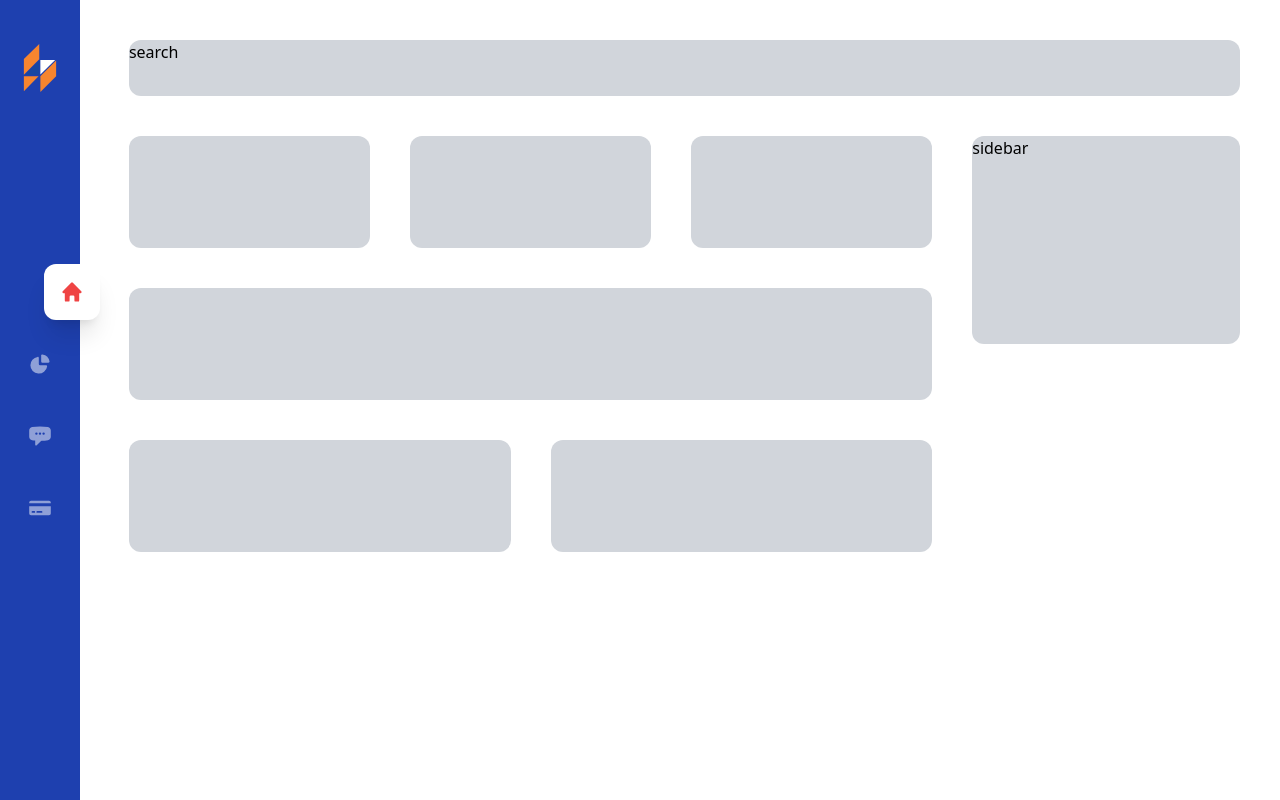
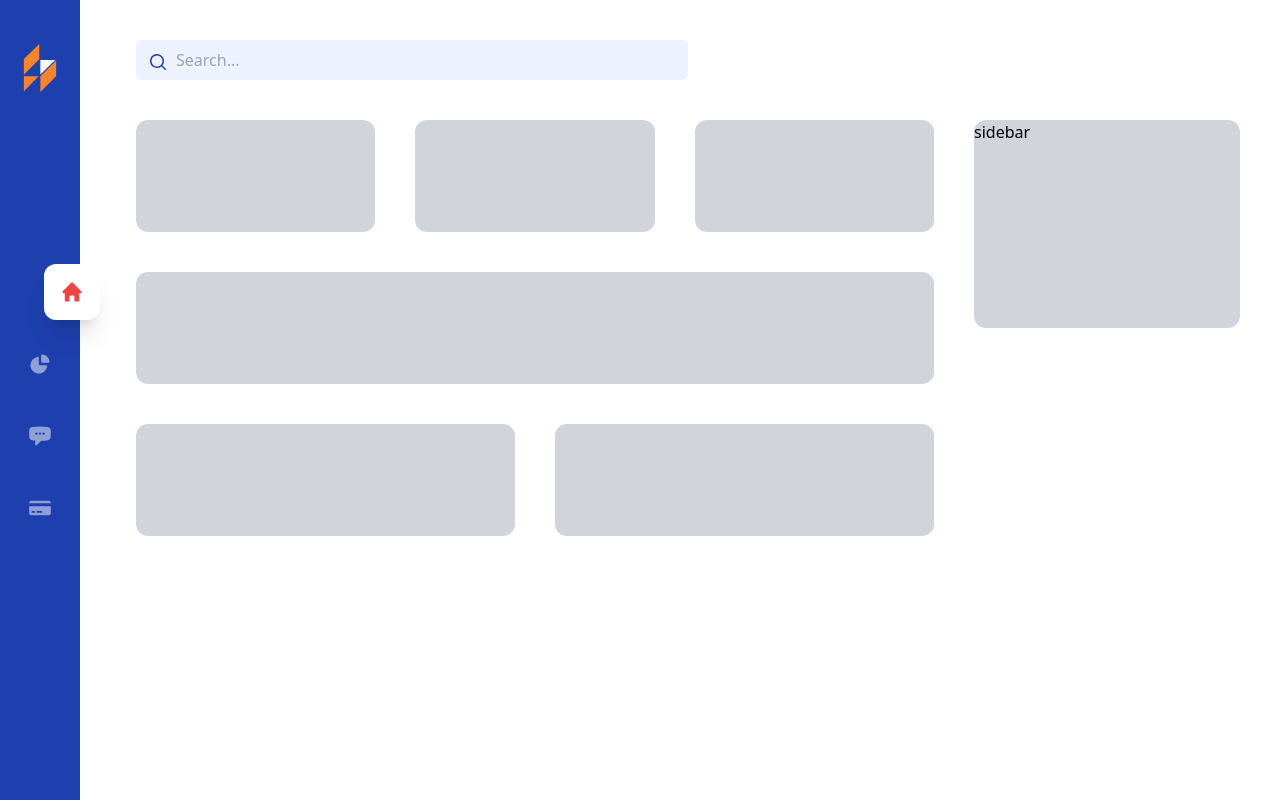
Before and after one commit to ZikaZaki/tailwind-redash, a Vue app: page / in a window 1280 px wide. Built offline with nearby package versions, Linux system fonts and the light colour scheme.

Commit message:
add Search component

```diff
--- a/src/App.vue
+++ b/src/App.vue
@@ -1,17 +1,28 @@
 <template>
   <div class="flex h-full">
-    <!-- Main Navbar -->
-    <MainNav />
+    <!-- Main Side-Navbar -->
+    <aside>
+      <MainSideNav />
+    </aside>
 
-    <router-view />
+    <!-- Header - TopNavigation -->
+    <main class="w-full p-4 lg:p-10">
+      <header>
+        <TopNav />
+      </header>
+
+      <router-view />
+    </main>
+
   </div>
 </template>
 
 <script>
-import MainNav from "./components/MainNav.vue";
+import MainSideNav from "./components/MainSideNav.vue";
+import TopNav from "./components/TopNav/TopNav.vue";
 
 export default {
   name: "App",
-  components: { MainNav },
+  components: { MainSideNav, TopNav },
 };
 </script>
--- a/src/components/MainNav.vue
+++ b/src/components/MainSideNav.vue
@@ -1,5 +1,5 @@
 <template>
-  <div class="fixed lg:static bottom-0 w-full lg:w-24 lg:h-full z-10">
+  <div class="fixed lg:static bottom-0 w-full lg:w-24 lg:h-full z-10" role="navigation">
     <!-- relative w-full lg:w-24 h-full bg-blue-800 -->
     <div class="relative w-full lg:w-20 h-full bg-blue-800">
       <router-link to="/" class="group hidden absolute top-10 left-1/2 transform -translate-x-1/2 lg:flex lg:justify-center lg:items-center w-14 h-14 rounded-xl hover:bg-white">
@@ -72,7 +72,7 @@
 
 <script>
 export default {
-  name: "MainNav",
+  name: "MainSideNav",
   methods: {
     isActive(route) {
       return this.$route.path === route;
--- /dev/null
+++ b/src/components/TopNav/Search.vue
@@ -0,0 +1,37 @@
+<template>
+  <form action="/" method="POST">
+    <div class="relative">
+      <div class="w-4 text-blue-800 absolute top-3 left-3">
+        <svg
+          xmlns="http://www.w3.org/2000/svg"
+          viewBox="0 0 20 20"
+          fill="currentColor"
+          class="w-5 h-5"
+        >
+          <path fill-rule="evenodd" d="M9 3.5a5.5 5.5 0 100 11 5.5 5.5 0 000-11zM2 9a7 7 0 1112.452 4.391l3.328 3.329a.75.75 0 11-1.06 1.06l-3.329-3.328A7 7 0 012 9z" clip-rule="evenodd" />
+        </svg>
+      </div>
+      <input
+        type="text"
+        placeholder="Search..."
+        class="w-full bg-indigo-50 rounded-md h-10 pl-10 text-indigo-900 outline-none focus:ring-2 focus:ring-blue-600 placeholder:text-gray-400 "
+      />
+    </div>
+  </form>
+</template>
+
+<script>
+export default {
+  name: "Search",
+  data: function() {
+    return {
+      search: "",
+    };
+  },
+  methods: {
+    submitSearch() {
+      console.log(this.search);
+    },
+  },
+};
+</script>
--- /dev/null
+++ b/src/components/TopNav/TopNav.vue
@@ -0,0 +1,17 @@
+<template>
+  <div class="flex" role="navigation">
+    <div class="w-1/2">
+      <Search />
+    </div>
+    <div class="w-1/2"></div>
+  </div>
+</template>
+
+<script>
+import Search from "./Search.vue";
+
+export default {
+  name: "TopNav",
+  components: { Search },
+};
+</script>
--- a/src/views/Home.vue
+++ b/src/views/Home.vue
@@ -1,6 +1,6 @@
  <template>
-  <div class="w-full p-4 lg:p-10">
-    <div class="bg-gray-300 rounded-xl h-14">search</div>
+  <div class="w-full">
+    <!-- <div class="bg-gray-300 rounded-xl h-14">search</div> -->
 
     <div class="bg-gray-300 rounded-xl mt-4 lg:hidden p-2">
       <button class="block w-32 h-10 bg-blue-600 mx-auto" @click="showSidebar = !showSidebar">
```
Also changed, not shown: src/components/Header.vue (deleted).
